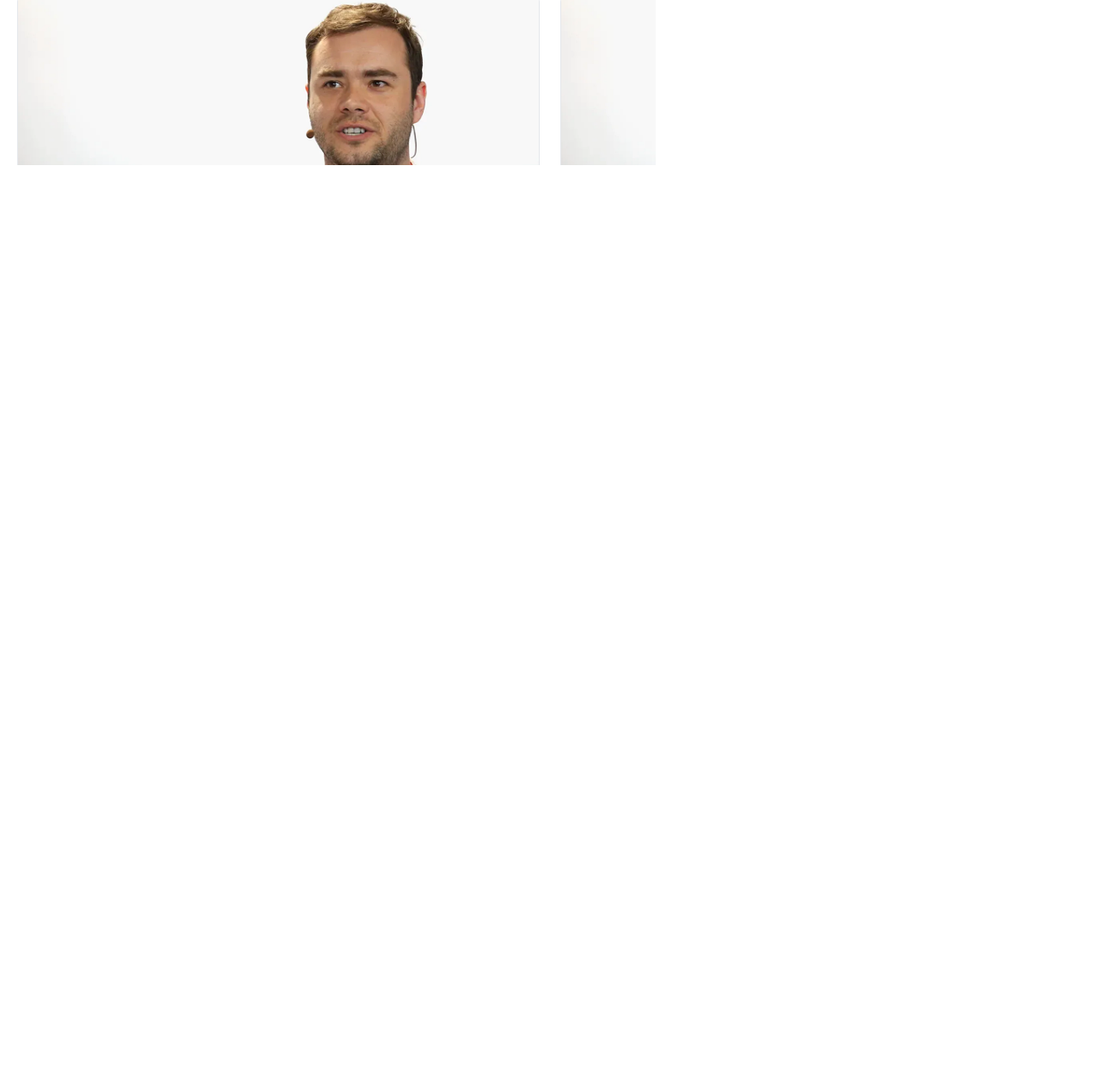
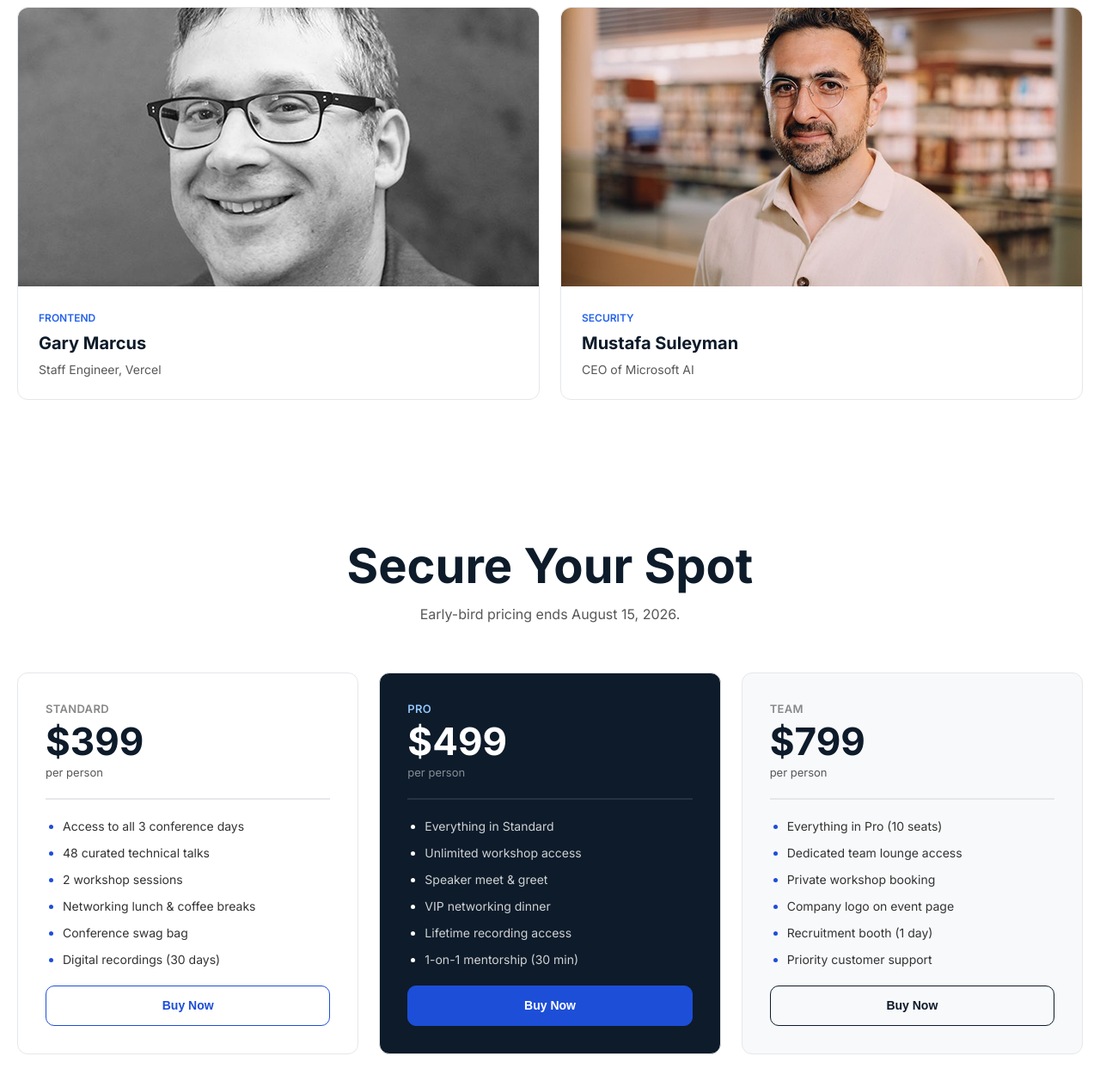
Before and after one commit to marufibnehossain/DevConf2026, a plain HTML site: page index.html in a window 1280 px wide. Shown: the part 1587-2851 px from the top of the page at 86% size. Before the commit the page ends 2096 px from the top, so only its background shows below. Drawn offline with Linux system fonts and the light colour scheme.

Commit message:
packages section

```diff
--- a/index.html
+++ b/index.html
@@ -44,34 +44,96 @@
                 <div class="speaker-card">
                     <img src="./assets/andrej.png" alt="Speaker 1">
                     <div class="speaker-info">
-                        <span>Keynote Speaker</span>
-                        <h3>Jane Doe</h3>
-                        <p>CTO at TechCorp</p>
+                        <span>AI / ML</span>
+                        <h3>Andrej Karpathy</h3>
+                        <p>Pretraining team, Anthropic</p>
                     </div>
                 </div>
                 <div class="speaker-card">
-                    <img src="./assets/andrej.png" alt="Speaker 1">
+                    <img src="./assets/demis.png" alt="Speaker 2">
                     <div class="speaker-info">
-                        <span>Keynote Speaker</span>
-                        <h3>Jane Doe</h3>
-                        <p>CTO at TechCorp</p>
+                        <span>Cloud & DevOps</span>
+                        <h3>Demis Hassabis</h3>
+                        <p>Co-Founder and CEO, Google DeepMind</p>
                     </div>
                 </div>
                 <div class="speaker-card">
-                    <img src="./assets/andrej.png" alt="Speaker 1">
+                    <img src="./assets/gary.png" alt="Speaker 3">
                     <div class="speaker-info">
-                        <span>Keynote Speaker</span>
-                        <h3>Jane Doe</h3>
-                        <p>CTO at TechCorp</p>
+                        <span>Frontend</span>
+                        <h3>Gary Marcus</h3>
+                        <p>Staff Engineer, Vercel</p>
                     </div>
                 </div>
                 <div class="speaker-card">
-                    <img src="./assets/andrej.png" alt="Speaker 1">
+                    <img src="./assets/mustafa.png" alt="Speaker 4">
                     <div class="speaker-info">
-                        <span>Keynote Speaker</span>
-                        <h3>Jane Doe</h3>
-                        <p>CTO at TechCorp</p>
+                        <span>Security</span>
+                        <h3>Mustafa Suleyman</h3>
+                        <p>CEO of Microsoft AI</p>
                     </div>
+                </div>
+            </div>
+        </div>
+    </section>
+
+    <section id="Packages" class="packages-section">
+        <div class="container packages-container">
+            <div class="section-header">
+                <h2 class="section-title">Secure Your Spot</h2>
+                <p>Early-bird pricing ends August 15, 2026.</p>
+            </div>
+            <div class="packages-grid">
+                <div class="package-card standard">
+                    <div class="package-heading">
+                        <p class="package-type">Standard</p>
+                        <h3>$399</h3>
+                        <p>per person</p>
+                    </div>
+                    <hr>
+                    <ul>
+                        <li>Access to all 3 conference days</li>
+                        <li>48 curated technical talks</li>
+                        <li>2 workshop sessions</li>
+                        <li>Networking lunch & coffee breaks</li>
+                        <li>Conference swag bag</li>
+                        <li>Digital recordings (30 days)</li>
+                    </ul>
+                    <button>Buy Now</button>
+                </div>
+                <div class="package-card pro">
+                    <div class="package-heading">
+                        <p class="package-type">Pro</p>
+                        <h3>$499</h3>
+                        <p>per person</p>
+                    </div>
+                    <hr>
+                    <ul>
+                        <li>Everything in Standard</li>
+                        <li>Unlimited workshop access</li>
+                        <li>Speaker meet & greet</li>
+                        <li>VIP networking dinner</li>
+                        <li>Lifetime recording access</li>
+                        <li>1-on-1 mentorship (30 min)</li>
+                    </ul>
+                    <button>Buy Now</button>
+                </div>
+                <div class="package-card team">
+                    <div class="package-heading">
+                        <p class="package-type">Team</p>
+                        <h3>$799</h3>
+                        <p>per person</p>
+                    </div>
+                    <hr>
+                    <ul>
+                        <li>Everything in Pro (10 seats)</li>
+                        <li>Dedicated team lounge access</li>
+                        <li>Private workshop booking</li>
+                        <li>Company logo on event page</li>
+                        <li>Recruitment booth (1 day)</li>
+                        <li>Priority customer support</li>
+                    </ul>
+                    <button>Buy Now</button>
                 </div>
             </div>
         </div>
--- a/style.css
+++ b/style.css
@@ -137,11 +137,11 @@ Body {
     margin-bottom: 40px;
 }
 
-.speakers-section {
+.speakers-section, .packages-section {
     padding: 60px 0;
 }
 
-.speakers-container {
+.speakers-container, .packages-container {
     display: flex;
     flex-direction: column;
     gap: 56px;
@@ -165,6 +165,8 @@ Body {
 
 .speaker-card img {
     width: 100%;
+    height: 324px;
+    object-fit: cover;
     border-top-left-radius: 12px;
     border-top-right-radius: 12px;
 }
@@ -181,6 +183,7 @@ Body {
     line-height: 1.5em;
     color: #2563EB;
     font-weight: 600;
+    text-transform: uppercase;
 }
 
 .speaker-card .speaker-info h3 {
@@ -194,3 +197,149 @@ Body {
     font-size: 14px;
     line-height: 1.5em;
 }
+
+.section-header p{
+    text-align: center;
+    margin-top: 10px;
+}
+
+.packages-grid {
+    display: grid;
+    grid-template-columns: 1fr 1fr 1fr;
+    gap: 24px;
+}
+
+.package-card {
+    border: 1px solid var(--color-border);
+    border-radius: 12px;
+    transition: box-shadow 0.5s ease;
+    padding: 32px;
+    display: flex;
+    flex-direction: column;
+    gap: 20px;
+}
+
+.package-card.standard {
+    background-color: var(--color-bg);
+}
+
+.package-card.pro {
+    background-color: var(--color-dark);
+}
+
+.package-card.team {
+    background-color: #F8F9FB;
+}
+
+.package-card:hover {
+    box-shadow: 0px 4px 20px rgba(0, 0, 0, 0.1);
+}
+
+.package-card .package-heading p.package-type {
+    font-size: 13px;
+    line-height: 1.5em;
+    letter-spacing: 0.32px;
+    font-weight: 600;
+    text-transform: uppercase;
+    color: #888888;
+}
+
+.package-card.pro .package-heading p.package-type {
+    color: #93C5FD !important;
+}
+
+.package-card .package-heading h3 {
+    font-size: 44px;
+    font-weight: 700;
+    line-height: 1em;
+    margin: 5px 0;
+    color: var(--color-dark);
+}
+
+.package-card.pro .package-heading h3{
+    color: var(--color-white) !important;
+}
+
+.package-card .package-heading p {
+    font-size: 13px;
+    line-height: 1.5em;
+    color: var(--color-text);
+}
+
+.package-card.pro .package-heading p {
+    color: rgba(255, 255, 255, 0.5);
+}
+
+.package-card hr {
+    border: 1px solid var(--color-border);
+    margin: 0;
+}
+
+.package-card.pro hr {
+    border: 1px solid rgba(255, 255, 255, 0.1);
+}
+
+.package-card ul {
+    margin: 0;
+    display: flex;
+    flex-direction: column;
+    gap: 10px;
+    padding-inline-start: 20px;
+    font-size: 14px;
+    line-height: 1.5em;
+    color: #333333;
+}
+
+.package-card.pro ul {
+    color: rgba(255, 255, 255, 0.8) !important;
+}
+
+.package-card ul li::marker {
+  color: var(--color-primary);
+}
+
+.package-card.pro ul li::marker {
+  color: var(--color-white) !important;
+}
+
+.package-card button {
+    background-color: transparent;
+    color: var(--color-primary);
+    border: 1px solid var(--color-primary);
+    font-size: 14px;
+    line-height: 1.5em;
+    font-weight: 600;
+}
+
+.package-card.standard button {
+    color: var(--color-primary);
+    border-color: var(--color-primary);
+}
+.package-card.standard button:hover {
+    background-color: var(--color-primary);
+    color: var(--color-white);
+    border-color: var(--color-primary);
+}
+
+.package-card.pro button {
+    background-color: var(--color-primary) !important;
+    color: var(--color-white) !important;
+    border-color: var(--color-primary) !important;
+}
+
+.package-card.pro button:hover {
+    background-color: var(--color-primary-dark);
+    color: var(--color-white);
+    border-color: var(--color-primary);
+}
+
+.package-card.team button {
+    color: var(--color-dark);
+    border-color: var(--color-dark);
+}
+
+.package-card.team button:hover {
+    background-color: var(--color-dark);
+    color: var(--color-white);
+    border-color: var(--color-dark);
+}
```
